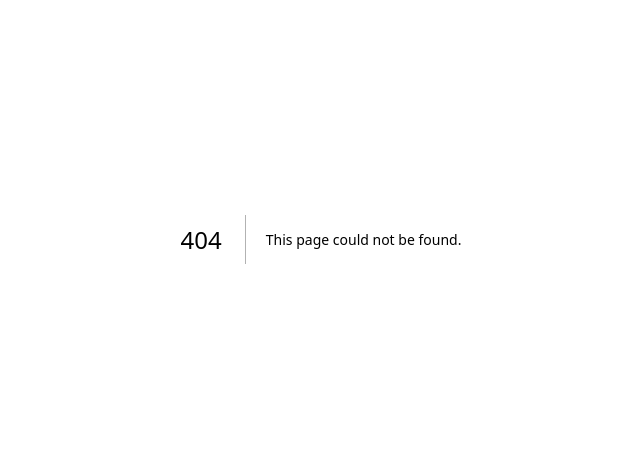
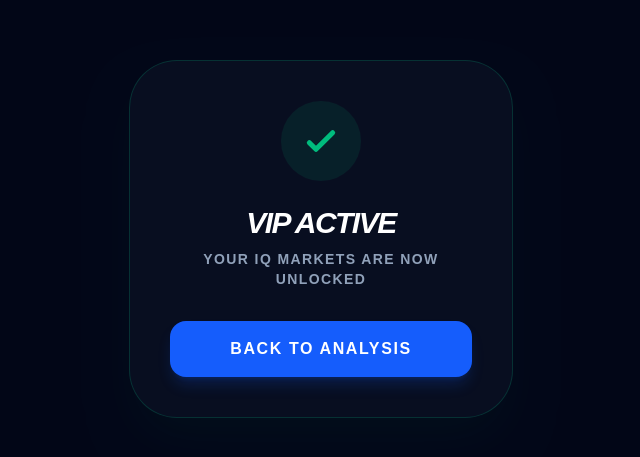
Before and after one commit to sikhokele-crypto/goalpro-v2, a Next.js app: page /success in a window 1280 px wide. Before the commit this address had no page. Shown: the part 161-618 px from the top of the page, without its empty margins (319-959 px from the left). Built offline with nearby package versions, Linux system fonts and the light colour scheme.

Commit message:
Create page.tsx

```diff
--- /dev/null
+++ b/app/success/page.tsx
@@ -0,0 +1,23 @@
+"use client";
+import Link from 'next/link';
+import { useEffect, useState } from 'react';
+
+export default function SuccessPage() {
+  return (
+    <main className="min-h-screen bg-[#020617] flex items-center justify-center p-6 text-center">
+      <div className="bg-slate-900/50 border border-emerald-500/20 p-10 rounded-[3rem] max-w-sm shadow-2xl shadow-emerald-500/5">
+        <div className="w-20 h-20 bg-emerald-500/10 rounded-full flex items-center justify-center mx-auto mb-6">
+          <svg className="w-10 h-10 text-emerald-500" fill="none" stroke="currentColor" viewBox="0 0 24 24">
+            <path strokeLinecap="round" strokeLinejoin="round" strokeWidth="3" d="M5 13l4 4L19 7"></path>
+          </svg>
+        </div>
+        <h1 className="text-3xl font-black text-white italic tracking-tighter uppercase mb-2">VIP ACTIVE</h1>
+        <p className="text-slate-400 text-sm font-bold mb-8 uppercase tracking-widest">Your IQ Markets are now unlocked</p>
+
+        <Link href="/" className="block w-full py-4 bg-blue-600 text-white font-black uppercase tracking-widest rounded-2xl shadow-lg shadow-blue-600/20 hover:bg-blue-500 transition-all">
+          Back to Analysis
+        </Link>
+      </div>
+    </main>
+  );
+}
```
